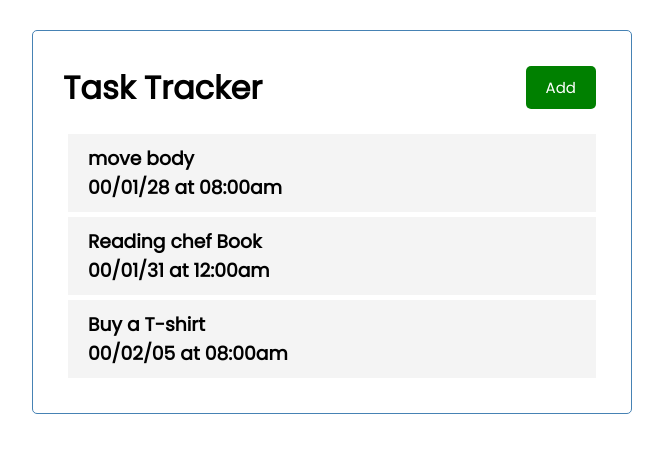
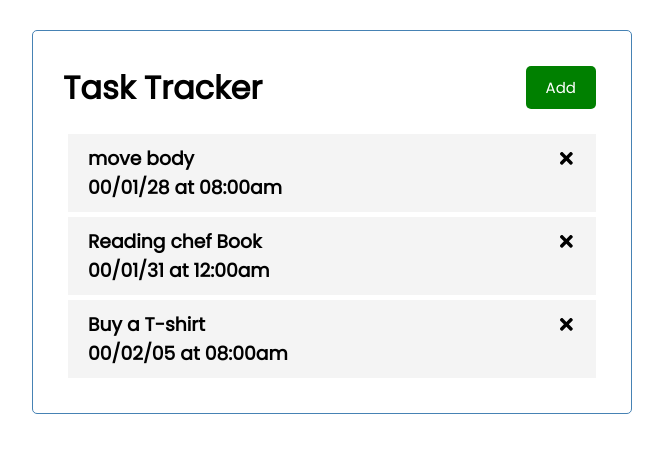
Before and after one commit to pooya2293/my_first_react_app, a React (Create React App) app: page / in a window 1280 px wide. Shown: the top 452 px of the page, without its empty margins (308-971 px from the left). Built offline with nearby package versions, Linux system fonts and the light colour scheme.

Commit message:
import font-awesome from react-icons

```diff
--- a/package.json
+++ b/package.json
@@ -8,6 +8,7 @@
     "@testing-library/user-event": "^12.8.3",
     "react": "^17.0.2",
     "react-dom": "^17.0.2",
+    "react-icons": "^4.2.0",
     "react-scripts": "4.0.3",
     "web-vitals": "^1.1.1"
   },
--- a/src/components/Task.js
+++ b/src/components/Task.js
@@ -1,7 +1,8 @@
+import { FaTimes } from 'react-icons/fa'
 const Task = ({ tsk }) => {
 	return (
 		<div className='task'>
-			<h3>{tsk.text}</h3>
+			<h3>{tsk.text} <FaTimes /> </h3>
 			<h3>{tsk.day}</h3>
 		</div>
 	)
```
Also changed, not shown: 1 other file (tests, documents, lock files or other folders).
